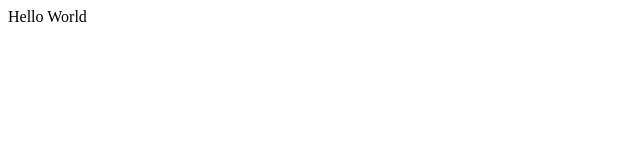
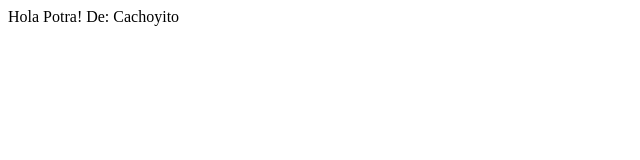
Before and after one commit to paoloortega97/paoloortega97.github.io, a plain HTML site: page index.html in a window 1280 px wide. Shown: the whole page, without its empty margins (0-640 px from the left). Drawn offline with Linux system fonts and the light colour scheme.

Commit message:
Update index.html

```diff
--- a/index.html
+++ b/index.html
@@ -8,7 +8,9 @@
   </head>
 
   <body>
-    Hello World
+    Hola Potra!
+
+    De: Cachoyito
   </body>
 
 </html>
```
